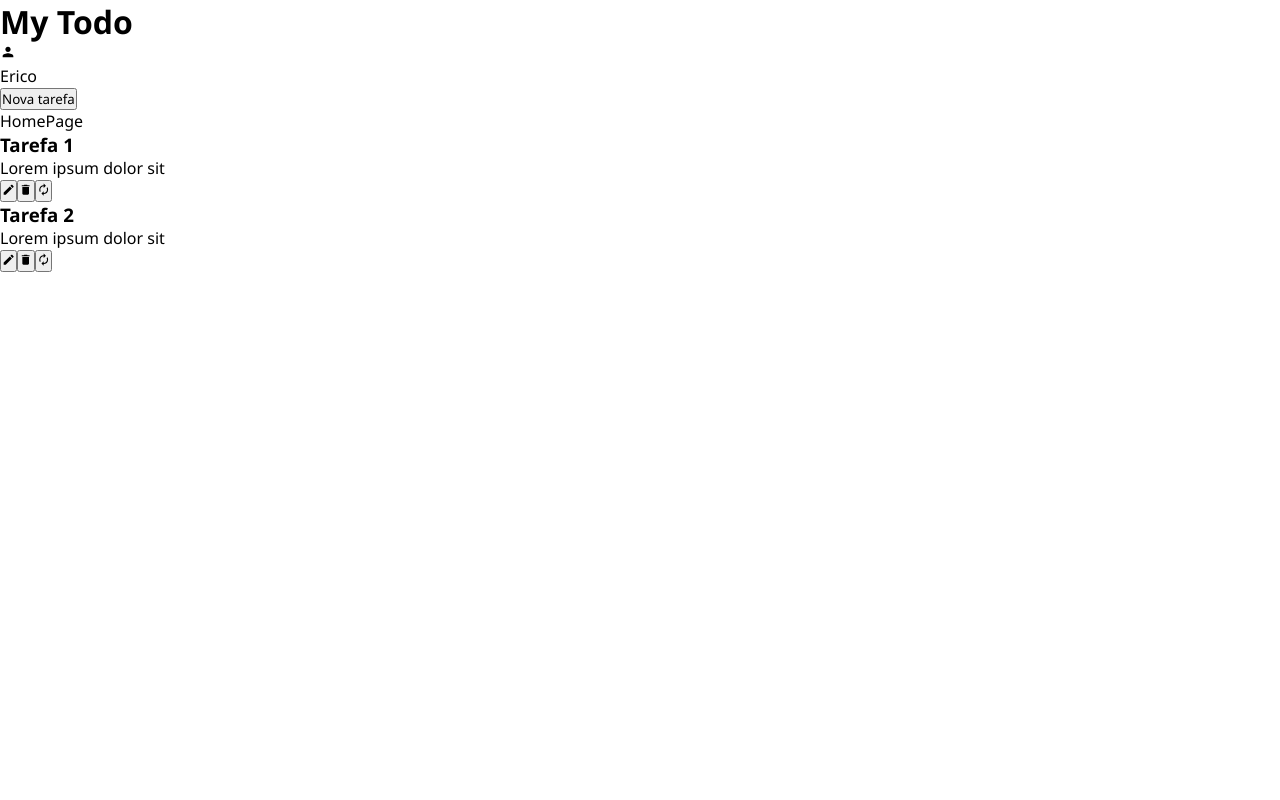
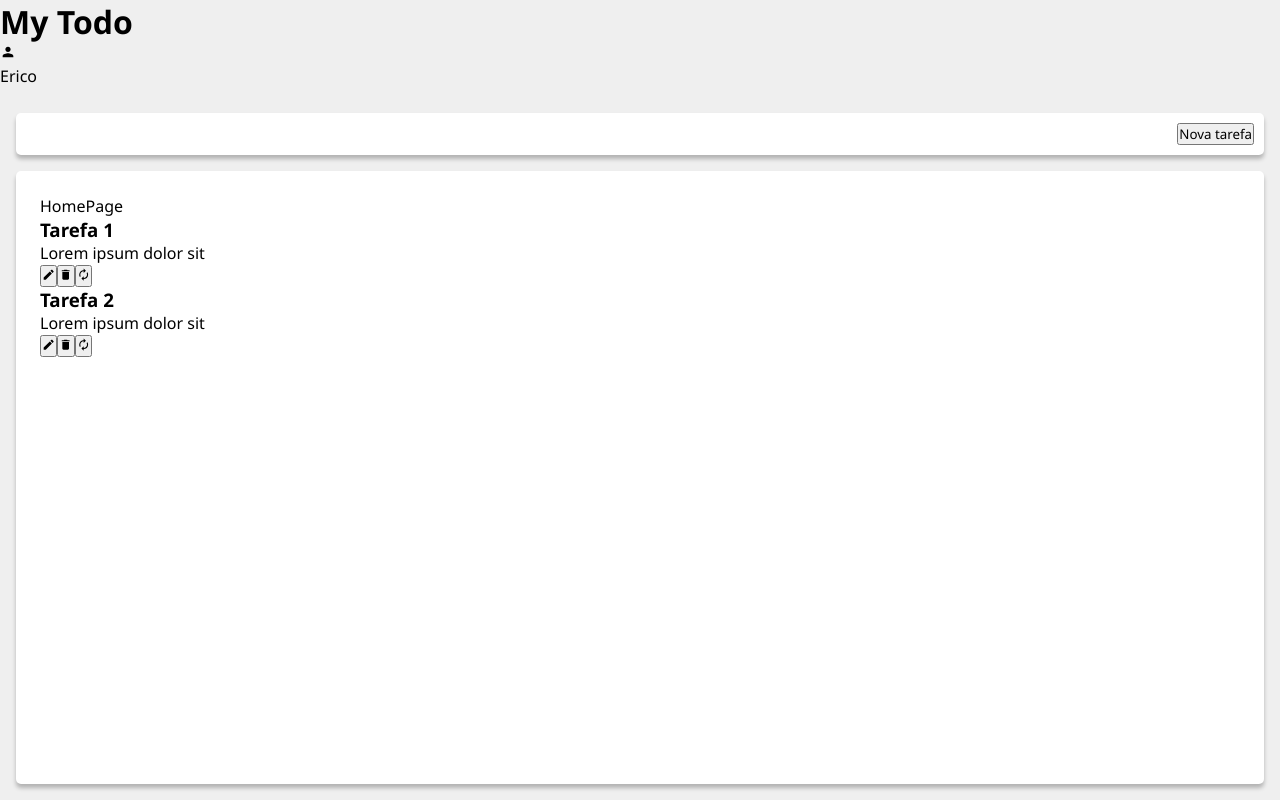
Before and after one commit to Erico94/Semanas_04_e_05, a React (Vite) app in the folder my-todo-list/: page / in a window 1280 px wide. Built offline with nearby package versions, Linux system fonts and the light colour scheme.

Commit message:
Estilizando o layout da aplicação

```diff
--- a/my-todo-list/src/layouts/AppLayout.jsx
+++ b/my-todo-list/src/layouts/AppLayout.jsx
@@ -1,6 +1,9 @@
 import { Outlet, useLoaderData, useLocation, useNavigate } from "react-router-dom"
 import { HeaderComponent } from "../components/header/HeaderComponent";
 import ButtonComponent from "../components/button/ButtonComponent";
+import * as Styled from './Layout.style'
+
+
 export const AppLayout = () => {
   const navigate = useNavigate();
   const location = useLocation();
@@ -11,19 +14,19 @@ export const AppLayout = () => {
 
 
   return (
-    <div className="Layout">
+    <Styled.Layout>
       <HeaderComponent/>
 
-      <main className="Main">
-        <div className="ActionsContainer">
+      <Styled.Main>
+        <Styled.ActionsContainer>
           <ButtonComponent onClick={handleClick}>
             {location.pathname.includes('/todo') ? 'Ver tarefas' : 'Nova tarefa'}
             </ButtonComponent>
-        </div>
-        <section className="MainContainer">
+        </Styled.ActionsContainer>
+        <Styled.MainContainer>
           <Outlet />
-        </section>
-      </main>
-    </div>
+        </Styled.MainContainer>
+      </Styled.Main>
+    </Styled.Layout>
   );
 };
--- /dev/null
+++ b/my-todo-list/src/layouts/Layout.style.jsx
@@ -0,0 +1,44 @@
+import styled from 'styled-components'
+
+
+export const Layout = styled.div`
+    display: flex;
+    width: 100%;
+    height: 100%;
+    flex-direction: column;
+    align-items: start;
+    gap: 0.625rem;
+    background: #EFEFEF;
+`
+export const Main = styled.main`
+    display: flex;
+    padding: 1rem;
+    flex-direction: column;
+    align-items: flex-start;
+    gap: 1rem;
+    flex: 1 0 0;
+    align-self: stretch;
+`
+export const ActionsContainer = styled.div`
+    display: flex;
+  padding: 10px;
+  justify-content: flex-end;
+  align-items: center;
+  gap: 10px;
+  align-self: stretch;
+  border-radius: 5px;
+  background: #FFF;
+  box-shadow: 0px 4px 4px 0px rgba(0, 0, 0, 0.25);
+`
+export const MainContainer = styled.section`
+    display: flex;
+  padding: 24px;
+  flex-direction: column;
+  align-items: flex-start;
+  gap: 16px;
+  flex: 1 0 0;
+  align-self: stretch;
+  border-radius: 5px;
+  background: #FFF;
+  box-shadow: 0px 4px 4px 0px rgba(0, 0, 0, 0.25);
+`
```
